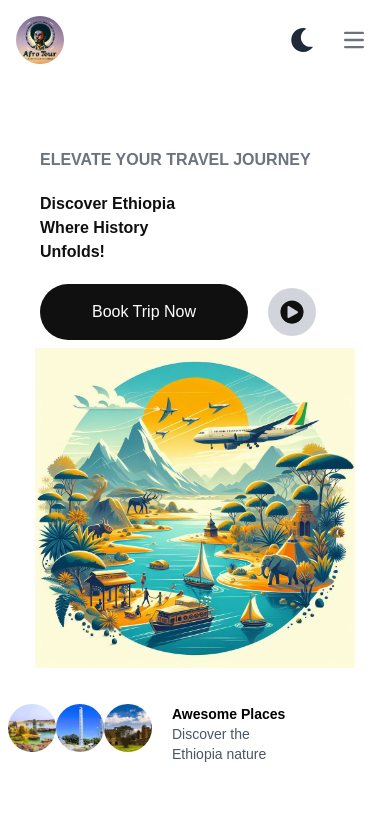
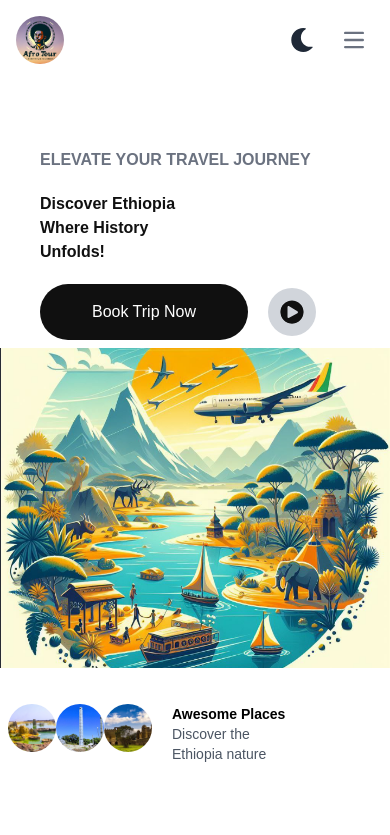
Before and after one commit to Sadikaman/GraduationProject_FrontEnd_outDated, a React (Vite) app: page / in a window 390 px wide. Shown: the top 835 px of the page. Built offline with nearby package versions, Linux system fonts and the light colour scheme; a web font is replaced by a local one.

Commit message:
fixing landing page responsive

```diff
--- a/src/component/Hero.jsx
+++ b/src/component/Hero.jsx
@@ -20,8 +20,8 @@ const Hero = ({ isDarkMode, toggleDarkMode }) => {
         <>
         {/* small screen size  */}
                     <div className='ml-10 md:ml-20 mt-32 lg:ml-40  flex-col flex xl:hidden lg:hidden'>
-                        <p className='xl:text-xl text-gray-500 font-bold pt-5 md:text-lg'>ELEVATE YOUR TRAVEL JOURNEY</p>
-                        <h1 className='xl:text-6xl text-[#101010]  md:text-4xl font-bold pt-5 pb-5'>
+                        <p className='xl:text-xl text-gray-500 font-bold pt-5 md:text-lg dark:text-[#ffffff]'>ELEVATE YOUR TRAVEL JOURNEY</p>
+                        <h1 className='xl:text-6xl text-[#101010] dark:text-[#ffffff]  md:text-4xl font-bold pt-5 pb-5'>
                             Discover Ethiopia <br /> Where History <br /> Unfolds!
                         </h1>
                         <a href="/Pricing" className='flex gap-5 items-center'>
@@ -32,7 +32,7 @@ const Hero = ({ isDarkMode, toggleDarkMode }) => {
                         </a>
                     </div>
                     <div className='w-full flex mt-2 justify-center'                                                    >
-                    <img src="/Landing.jpg" className='h-80  flex xl:hidden lg:hidden' alt="" />
+                    <img src="/Landing.png" className='h-80  flex xl:hidden lg:hidden' alt="" />
                     </div>
                     {/* //////// */}
 <section className='xl:mt-[120px] lg:mt-[120px] flex flex-col bg-white dark:bg-gray-900 dark:text-white font-mono rounded-t-lg overflow-hidden md:h-[810px] p-2 md:p-0 xl:px-28 justify-center' id='About'>
```
Also changed, not shown: public/Landing.png (added).
